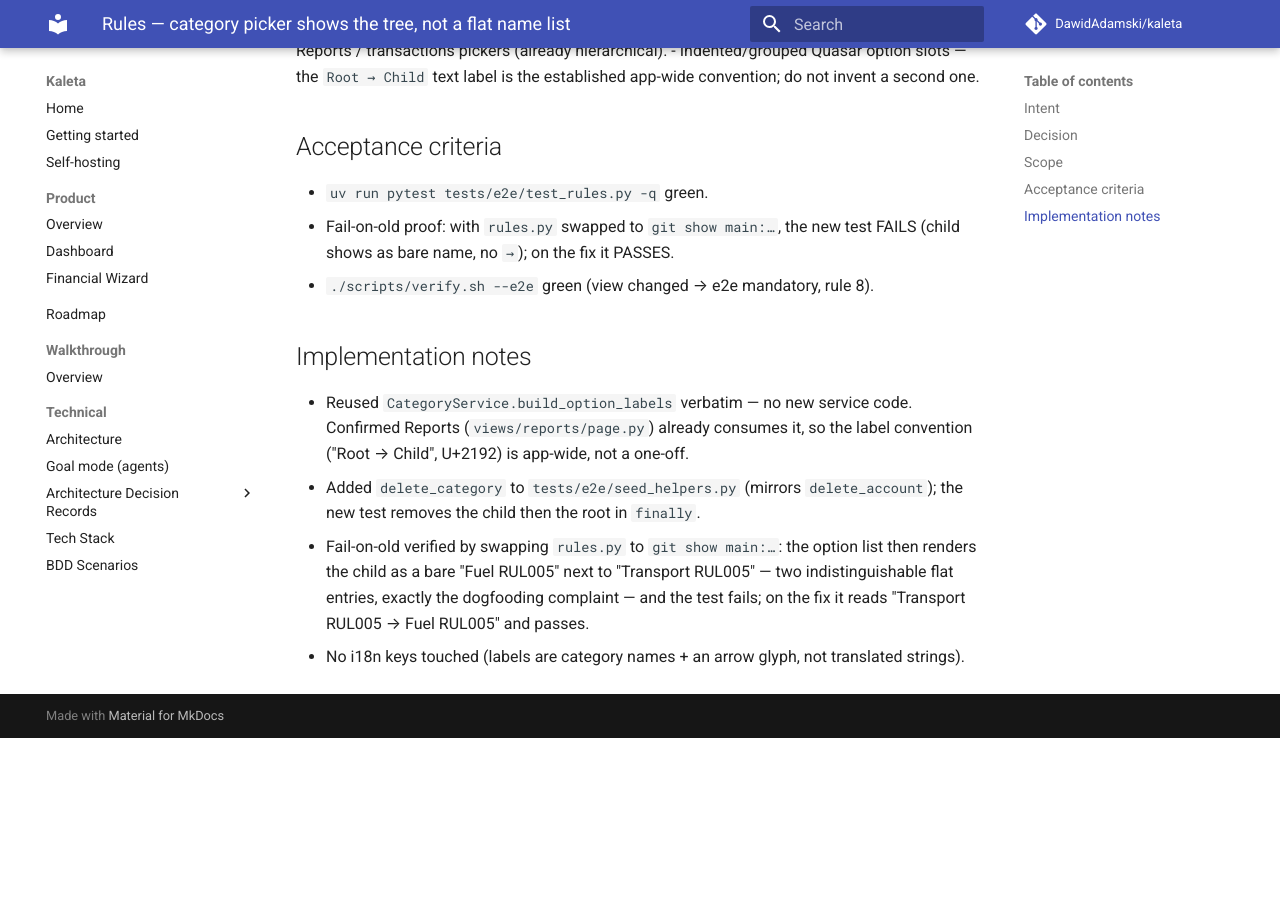
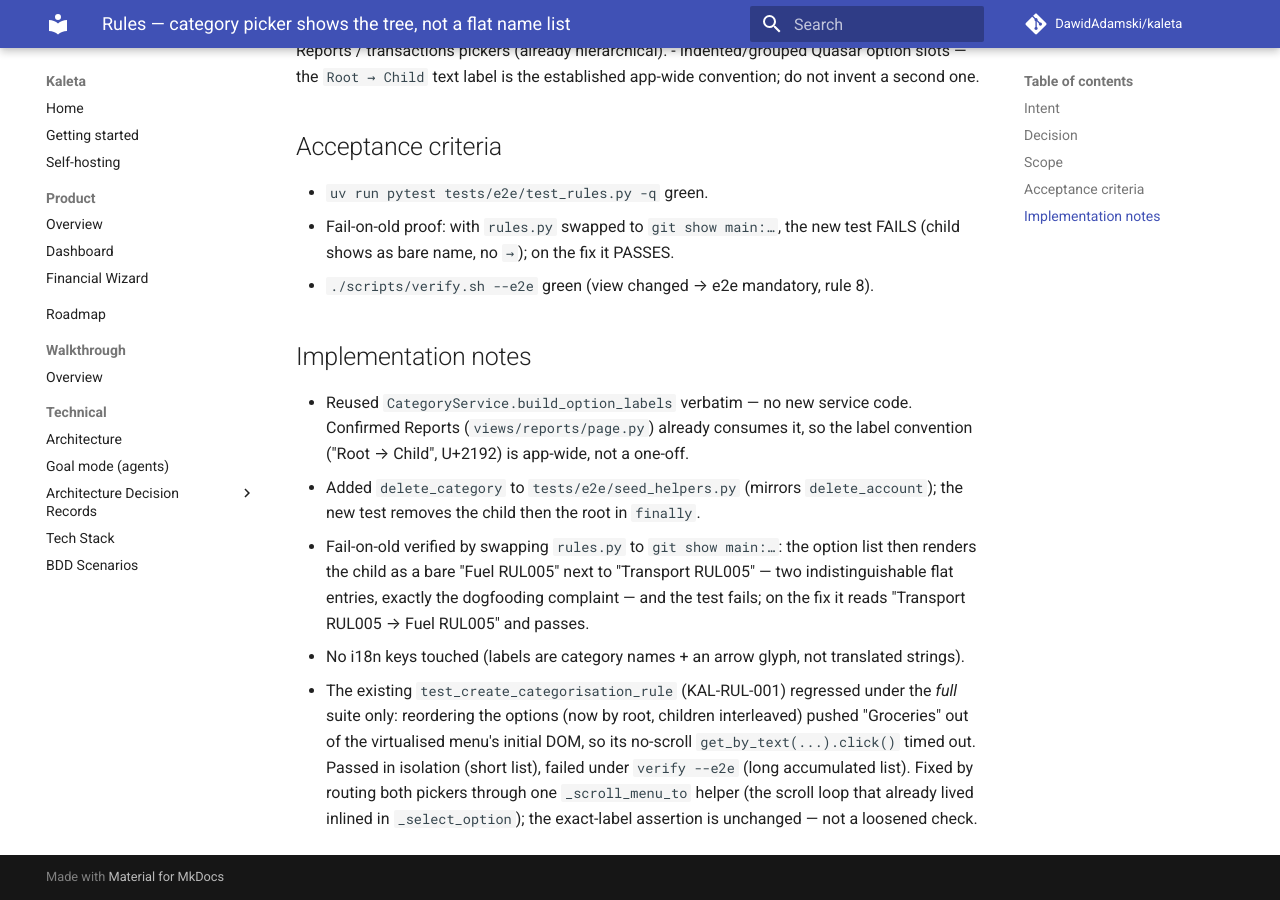
Before and after one commit to DawidAdamski/kaleta, an MkDocs documentation site: the page built from docs/plans/rules-category-picker-hierarchy.md, in a window 1280 px wide and 900 px high, scrolled down 1035 px. Built offline with MkDocs 1.6.1 and Material for MkDocs 9.7.7, drawn with Linux system fonts in a browser that asks for light colours; comment, search, counter and statistics services are not loaded; before the commit the page ends 1773 px from its top, so only the background shows below that.

Commit message:
test(rules): scroll the virtualised menu to the category option
Reordering the picker by root (children interleaved) pushed "Groceries" out
of the virtualised menu's initial DOM under the full suite, so the existing
KAL-RUL-001 test's no-scroll click timed out. Route both the dialog picker and
_select_option through one _scroll_menu_to helper; the exact-label assertions
are unchanged.

Co-Authored-By: Claude Opus 4.8 <noreply@anthropic.com>

```diff
--- a/docs/plans/rules-category-picker-hierarchy.md
+++ b/docs/plans/rules-category-picker-hierarchy.md
@@ -65,3 +65,11 @@ selectable, which matches today's behaviour; only the *labels* change.
   RUL005" and passes.
 - No i18n keys touched (labels are category names + an arrow glyph, not
   translated strings).
+- The existing `test_create_categorisation_rule` (KAL-RUL-001) regressed under
+  the *full* suite only: reordering the options (now by root, children
+  interleaved) pushed "Groceries" out of the virtualised menu's initial DOM, so
+  its no-scroll `get_by_text(...).click()` timed out. Passed in isolation
+  (short list), failed under `verify --e2e` (long accumulated list). Fixed by
+  routing both pickers through one `_scroll_menu_to` helper (the scroll loop
+  that already lived inlined in `_select_option`); the exact-label assertion is
+  unchanged — not a loosened check.
```
Also changed, not shown: 1 other file.
